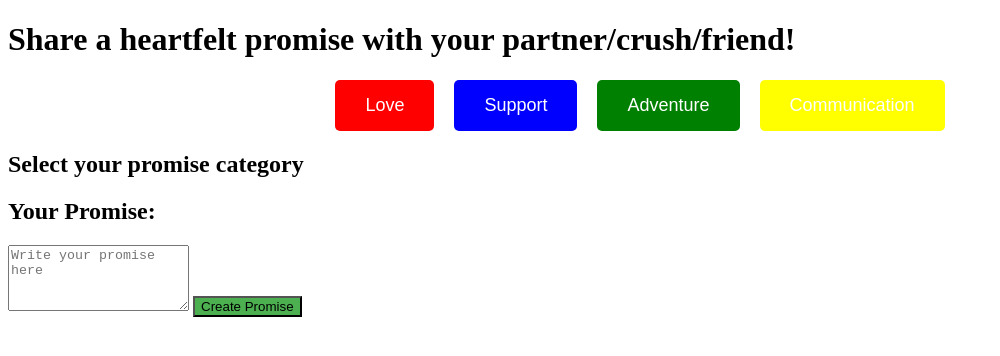
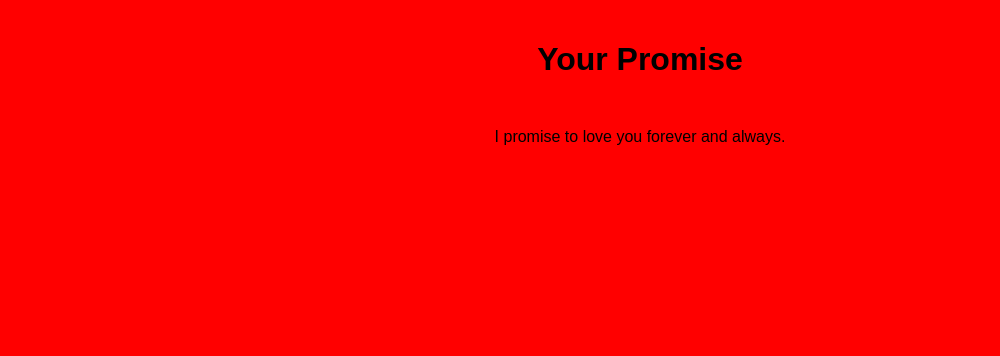
Before and after one commit to jankinag/promiseday, a plain HTML site: page index.html in a window 1280 px wide. Shown: the whole page, without its empty margins (0-1000 px from the left). Drawn offline with Linux system fonts and the light colour scheme.

Commit message:
Update index.html

```diff
--- a/index.html
+++ b/index.html
@@ -1,41 +1,99 @@
 <!DOCTYPE html>
 <html lang="en">
 <head>
-<meta charset="UTF-8">
-<meta name="viewport" content="width=device-width, initial-scale=1.0">
-<title>Promise Creator</title>
-<link rel="stylesheet" type="text/css" href="styles.css">
+    <meta charset="UTF-8">
+    <meta name="viewport" content="width=device-width, initial-scale=1.0">
+    <title>Promised Message</title>
+    <style>
+        /* CSS for body */
+        body {
+            margin: 0;
+            padding: 0;
+            font-family: Arial, sans-serif;
+            background-color: #ffffff; /* Default background color */
+            color: #000000; /* Default text color */
+        }
+
+        /* CSS for container */
+        .container {
+            width: 80%;
+            margin: auto;
+            padding: 20px;
+            text-align: center;
+        }
+
+        /* CSS for personalized promise */
+        .personalized-promise {
+            margin-top: 50px;
+        }
+    </style>
 </head>
 <body>
-  <h1>Share a heartfelt promise with your partner/crush/friend!</h1>
-  <div class="container">
-    <div class="category-buttons">
-      <button class="love">Love</button>
-      <button class="support">Support</button>
-      <button class="adventure">Adventure</button>
-      <button class="communication">Communication</button>
+    <div class="container">
+        <h1>Your Promise</h1>
+        <div class="personalized-promise">
+            <!-- Personalized promise will be added dynamically -->
+        </div>
     </div>
-    <div class="prompts">
-      <h2>Select your promise category</h2>
-      <div class="love-prompts">
-        <!-- Love prompts will be added dynamically -->
-      </div>
-      <div class="support-prompts">
-        <!-- Support prompts will be added dynamically -->
-      </div>
-      <div class="adventure-prompts">
-        <!-- Adventure prompts will be added dynamically -->
-      </div>
-      <div class="communication-prompts">
-        <!-- Communication prompts will be added dynamically -->
-      </div>
-    </div>
-    <div class="message-form">
-      <h2>Your Promise:</h2>
-      <textarea id="message" name="message" rows="4" placeholder="Write your promise here" required></textarea>
-      <button type="submit">Create Promise</button>
-    </div>
-  </div>
-<script src="script.js"></script>
+
+    <script>
+        // Function to get URL parameter value by name
+        function getUrlParameter(name) {
+            name = name.replace(/[\[\]]/g, "\\$&");
+            var regex = new RegExp("[?&]" + name + "(=([^&#]*)|&|#|$)"),
+                results = regex.exec(window.location.href);
+            if (!results) return null;
+            if (!results[2]) return '';
+            return decodeURIComponent(results[2].replace(/\+/g, " "));
+        }
+
+        // Function to set background color based on promise category
+        function setBackgroundColor(category) {
+            var categoryColors = {
+                love: "red",
+                support: "blue",
+                adventure: "green",
+                communication: "yellow"
+            };
+            document.body.style.backgroundColor = categoryColors[category] || '#ffffff'; // Default to white if category not found
+        }
+
+        // Function to display personalized promise
+        function displayPersonalizedPromise(promise) {
+            var personalizedPromise = document.querySelector('.personalized-promise');
+            personalizedPromise.textContent = promise || 'No personalized promise found.';
+        }
+
+        // Get promise ID from URL
+        var promiseId = getUrlParameter('promiseId');
+
+        // Example: Fetch promise details from your database or storage using promiseId
+        // Replace this with your actual implementation to fetch promise details
+        function fetchPromiseDetails(promiseId) {
+            // Example AJAX call to fetch promise details
+            // Replace this with your actual AJAX call
+            return new Promise((resolve, reject) => {
+                setTimeout(() => {
+                    // Simulated promise details (replace with your actual implementation)
+                    var promiseDetails = {
+                        promiseId: promiseId,
+                        category: 'love', // Example category
+                        personalizedPromise: 'I promise to love you forever and always.' // Example personalized promise
+                    };
+                    resolve(promiseDetails);
+                }, 1000); // Simulate delay for fetching data
+            });
+        }
+
+        // Fetch promise details and update the page when it's loaded
+        fetchPromiseDetails(promiseId)
+            .then((promiseDetails) => {
+                setBackgroundColor(promiseDetails.category);
+                displayPersonalizedPromise(promiseDetails.personalizedPromise);
+            })
+            .catch((error) => {
+                console.error('Error fetching promise details:', error);
+            });
+    </script>
 </body>
 </html>
```
